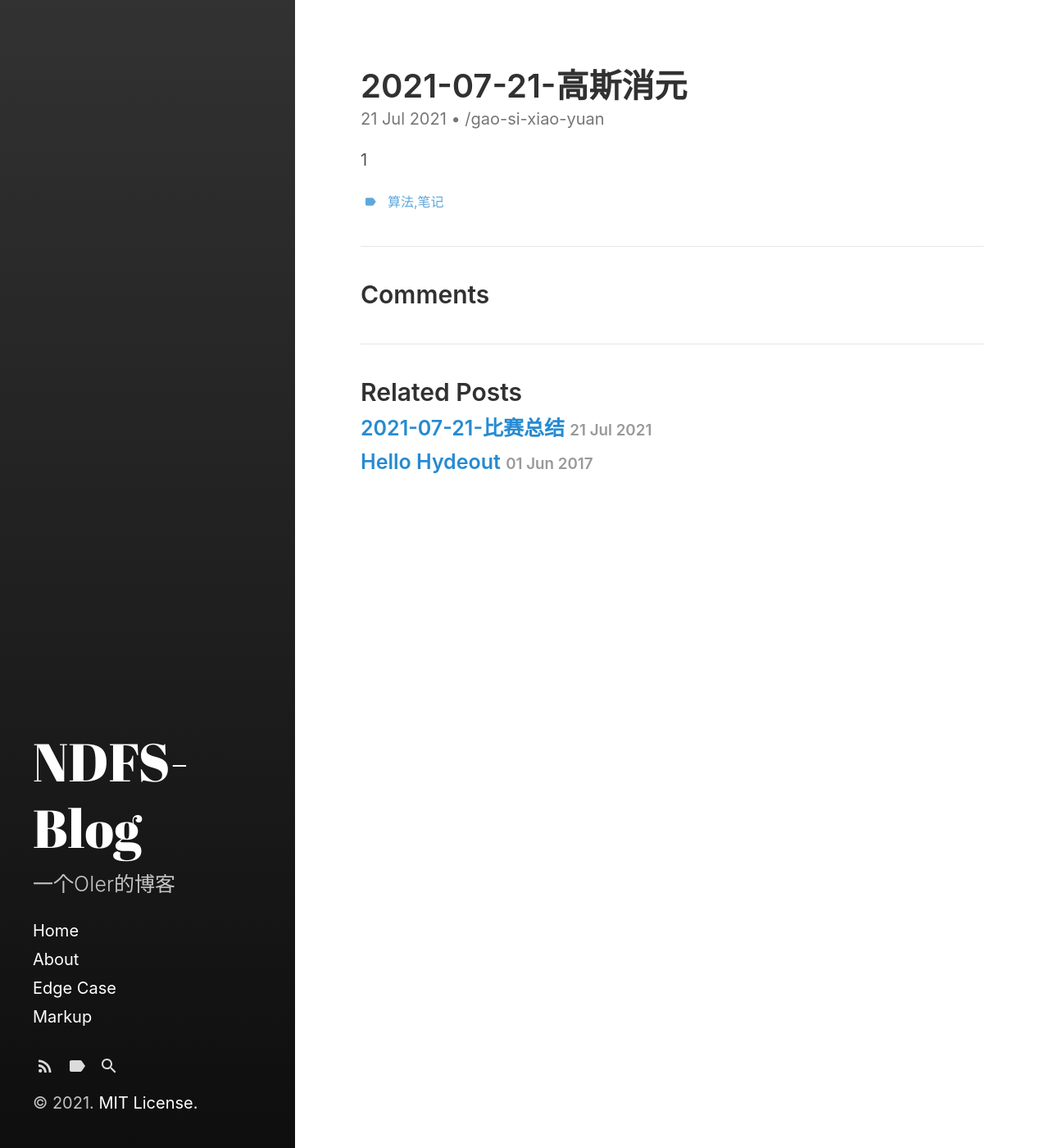
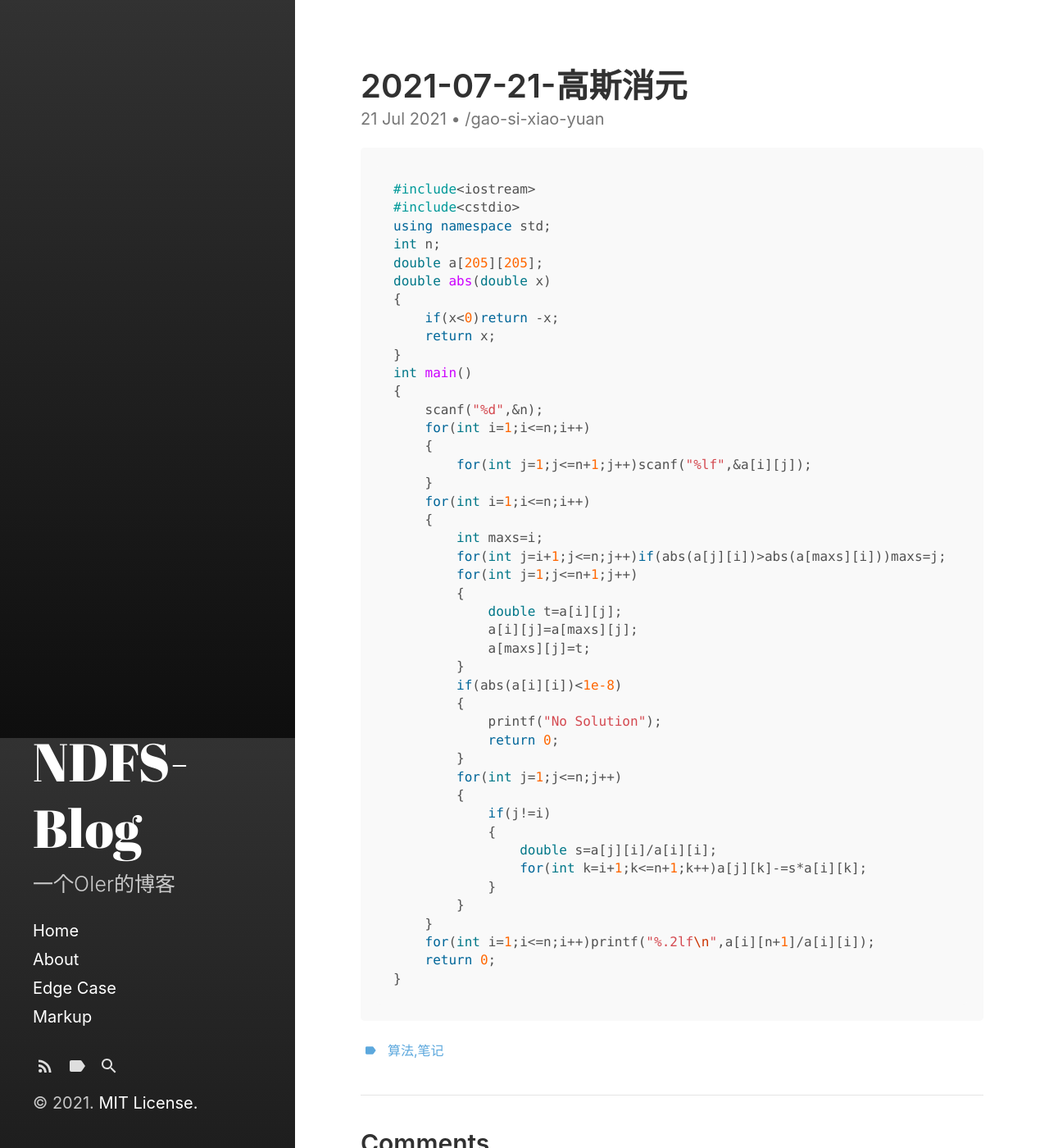
Before and after one commit to 112312/112312.github.io, a Jekyll site: the page built from _posts/2021-07-21-高斯消元.md, in a window 1280 px wide and 1400 px high. Shown: the whole window at 82% size. Built offline with Jekyll 4.4.1, drawn with Linux system fonts in a browser that asks for light colours; our own code applies the rules of GitHub Pages for plain Markdown files.

Commit message:
修改文件: _posts/2021-07-21-高斯消元.md

````diff
--- a/_posts/2021-07-21-高斯消元.md
+++ b/_posts/2021-07-21-高斯消元.md
@@ -5,4 +5,49 @@ category: /gao-si-xiao-yuan
 renderNumberedHeading: true
 grammar_cjkRuby: true
 ---
-1
+```cpp
+#include<iostream>
+#include<cstdio>
+using namespace std;
+int n;
+double a[205][205];
+double abs(double x)
+{
+    if(x<0)return -x;
+    return x;
+}
+int main()
+{
+    scanf("%d",&n);
+    for(int i=1;i<=n;i++)
+    {
+        for(int j=1;j<=n+1;j++)scanf("%lf",&a[i][j]);
+    }
+    for(int i=1;i<=n;i++)
+    {
+        int maxs=i;
+        for(int j=i+1;j<=n;j++)if(abs(a[j][i])>abs(a[maxs][i]))maxs=j;
+        for(int j=1;j<=n+1;j++)
+        {
+            double t=a[i][j];
+            a[i][j]=a[maxs][j];
+            a[maxs][j]=t;
+        }
+        if(abs(a[i][i])<1e-8)
+        {
+            printf("No Solution");
+            return 0;
+        }
+        for(int j=1;j<=n;j++)
+        {
+            if(j!=i)
+            {
+                double s=a[j][i]/a[i][i];
+                for(int k=i+1;k<=n+1;k++)a[j][k]-=s*a[i][k];
+            }
+        }
+    }
+    for(int i=1;i<=n;i++)printf("%.2lf\n",a[i][n+1]/a[i][i]);
+    return 0;
+}
+```
````
